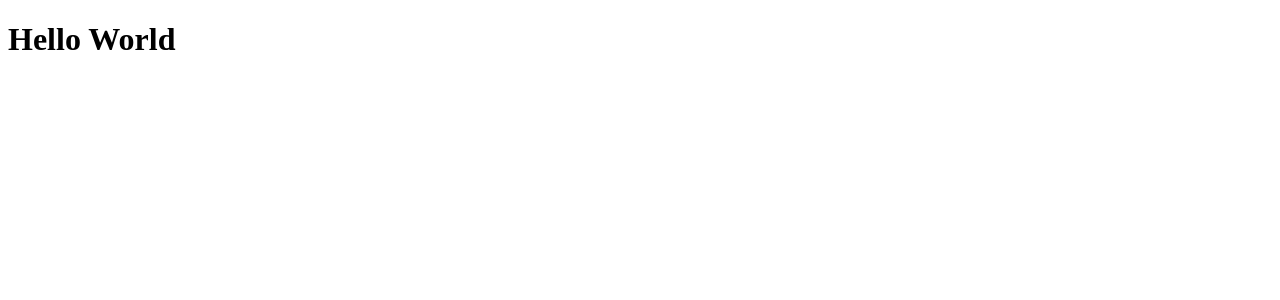
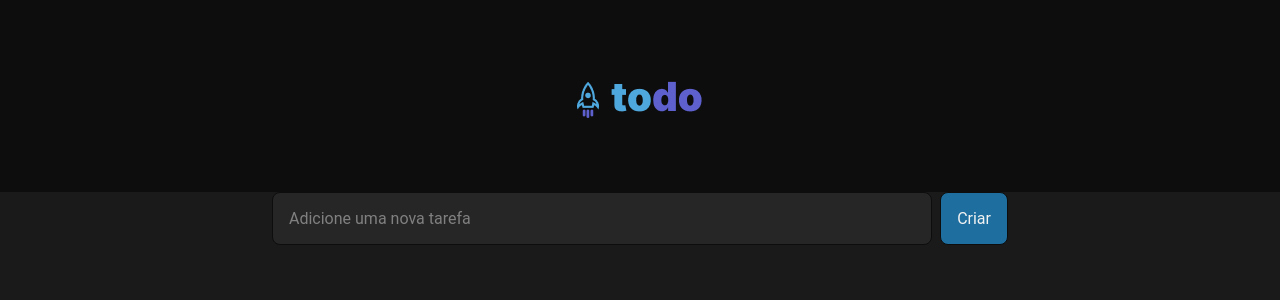
Before and after one commit to tiago-forward/todo-list-desafio-react, a React (Vite) app: page / in a window 1280 px wide. Shown: the top 300 px of the page. Built offline with nearby package versions, Linux system fonts and the light colour scheme.

Commit message:
added component header and task form

```diff
--- a/src/App.tsx
+++ b/src/App.tsx
@@ -1,7 +1,13 @@
+import { Header } from "./components/Header";
+import { MainContainer } from "./components/MainContainer";
+
+import './global.css';
+
 export function App() {
   return (
     <>
-      <h1>Hello World</h1>
+      <Header />
+      <MainContainer />
     </>
   )
 }
--- /dev/null
+++ b/src/components/Header.module.css
@@ -0,0 +1,6 @@
+.header {
+    background-color: var(--gray-700);
+    display: flex;
+    justify-content: center;
+    padding: 4.5rem 0;
+}
--- /dev/null
+++ b/src/components/Header.tsx
@@ -0,0 +1,10 @@
+import Logo from '../assets/Logo.png'
+import styles from './Header.module.css'
+
+export function Header() {
+    return (
+        <header className={styles.header}>
+            <img src={Logo} alt="" />
+        </header>
+    )
+}
--- /dev/null
+++ b/src/components/MainContainer.module.css
@@ -0,0 +1,42 @@
+.container {
+    width: 736px;
+    margin: auto;
+}
+
+.inputTextContainer {
+    display: flex;
+    align-items: center;
+    justify-content: space-between;
+    gap: 0.5rem;
+}
+
+.inputText {
+    width: 100%;
+    padding: 1rem;
+    border-radius: 8px;
+    background-color: var(--gray-500);
+    border: 1px var(--gray-700);
+    border-style: solid;
+}
+
+.inputText::placeholder {
+    color: var(--gray-300);
+}
+
+.inputTextContainer button {
+    cursor: pointer;
+    padding: 1rem;
+    background-color: var(--blue-dark);
+    color: var(--gray-100);
+    border-radius: 8px;
+    border: 1px var(--gray-700);
+    border-style: solid;
+}
+
+.inputTextContainer button:hover {
+    background-color: var(--blue);
+}
+
+.tasksContainer {
+
+}
--- /dev/null
+++ b/src/components/MainContainer.tsx
@@ -0,0 +1,29 @@
+import { FormEvent } from 'react'
+
+import styles from './MainContainer.module.css'
+
+export function MainContainer() {
+
+    function handleCrateNewTask(event: FormEvent) {
+        event.preventDefault()
+    }
+
+    return (
+        <main onSubmit={handleCrateNewTask} className={styles.container}>
+            <form className={styles.inputTextContainer}>
+                <input
+                    type="text"
+                    placeholder='Adicione uma nova tarefa'
+                    className={styles.inputText}
+                />
+                <button>
+                    Criar
+                </button>
+            </form>
+
+            <div className={styles.tasksContainer}>
+
+            </div>
+        </main>
+    )
+}
--- /dev/null
+++ b/src/global.css
@@ -0,0 +1,35 @@
+:root {
+    --gray-100: #F2F2F2;
+    --gray-200: #D9D9D9;
+    --gray-300: #808080;
+    --gray-400: #333333;
+    --gray-500: #262626;
+    --gray-600: #1A1A1A;
+    --gray-700: #0D0D0D;
+
+    --purple: #8284FA;
+    --purple-dark: #5E60CE;
+
+    --blue: #4EA8DE;
+    --blue-dark: #1E6F9F;
+
+    --danger: #E25858;
+}
+
+* {
+    margin: 0;
+    padding: 0;
+    box-sizing: border-box;
+}
+
+body {
+    background: var(--gray-600);
+    color: var(--gray-300);
+    -webkit-font-smoothing: antialiased;
+}
+
+body, input, textarea, button {
+    font-family: "Roboto", sans-serif;
+    font-weight: 400;
+    font-size: 1rem;
+}
```
Also changed, not shown: src/assets/Logo.png (added).
